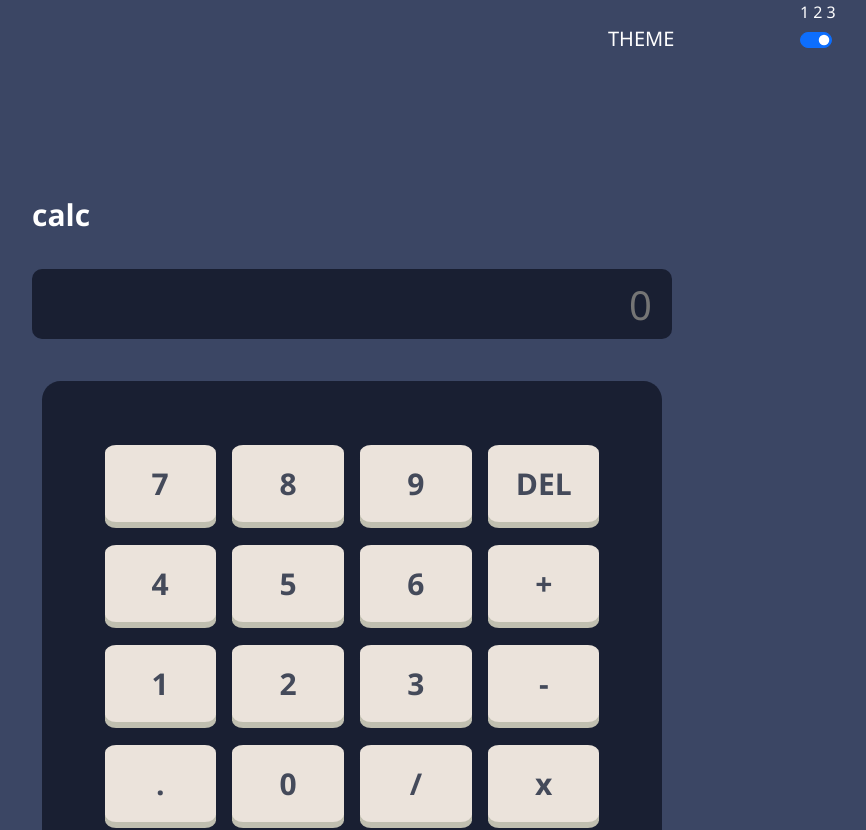
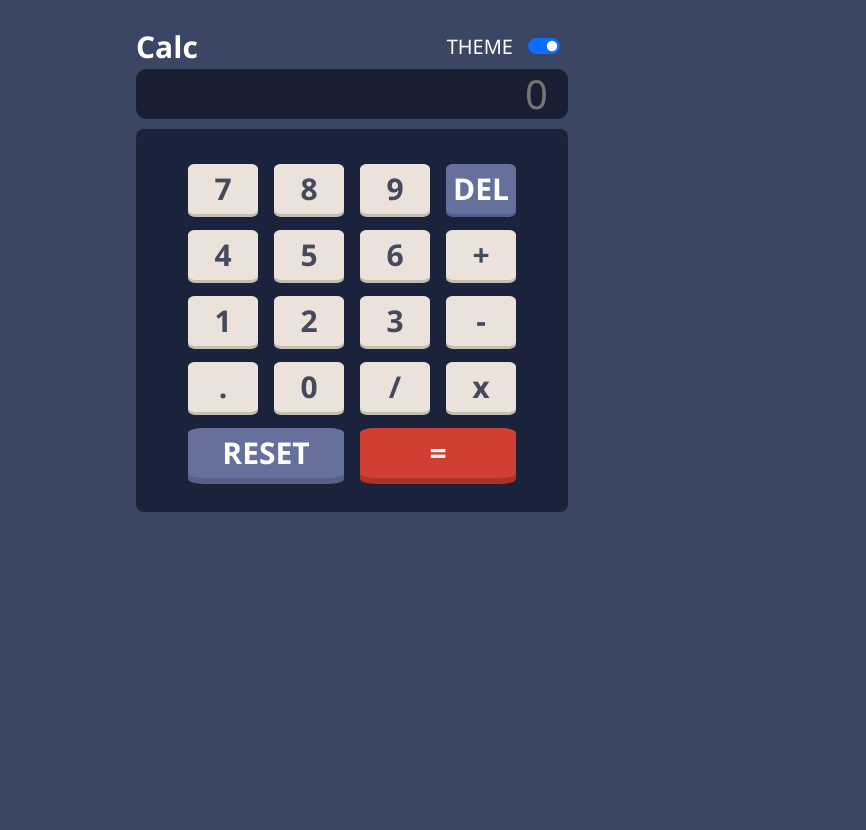
Before and after one commit to Folajomi1/our-project, a plain HTML site: page index.html in a window 1280 px wide. Shown: the top 830 px of the page, without its empty margins (288-1154 px from the left). After the commit the page ends 800 px from the top, so only its background shows below. Drawn offline with nearby package versions, Linux system fonts and the light colour scheme.

Commit message:
“my-first-commit”

```diff
--- a/index.html
+++ b/index.html
@@ -15,14 +15,12 @@
   </head>
   <body>
     <section class="calculator">
-      <div>
-        <p class="nav-1 justify-content-end">1 2 3</p>
-      </div>
-      <span class="cal">calc</span>
-      <div class="nav">
-        <div class="theme">
-          <p>THEME</p>
-        </div>
+      <!-- <div class="theme-number">123</div> -->
+      <div class="calc-theme">
+        <div class="cal">Calc</div>
+
+        <div class="theme-toggle">
+          <div class="theme">THEME</div>
           <div class="form-check form-switch">
             <input
               class="form-check-input"
@@ -31,7 +29,11 @@
               id="flexSwitchCheckChecked"
               checked
             />
-          <label class="form-check-label" for="flexSwitchCheckChecked"></label>
+            <label
+              class="form-check-label"
+              for="flexSwitchCheckChecked"
+            ></label>
+          </div>
         </div>
       </div>
       <input type="text" class="screen" placeholder="0" />
@@ -41,7 +43,7 @@
         <button onclick="calculate(7)">7</button>
         <button onclick="calculate(8)">8</button>
         <button onclick="calculate(9)">9</button>
-        <button onclick="del()">DEL</button>
+        <button onclick="del()" class="grey">DEL</button>
         <button onclick="calculate(4)">4</button>
         <button onclick="calculate(5)">5</button>
         <button onclick="calculate(6)">6</button>
@@ -60,7 +62,7 @@
         <button onclick="reset()" class="reset-equality delete-reset">
           RESET
         </button>
-        <button onclick="result('=')" class="reset-equality equality-red">
+        <button onclick="Result()" class="reset-equality equality-red">
           =
         </button>
       </div>
--- a/script.js
+++ b/script.js
@@ -12,7 +12,16 @@ function del() {
 
 result.addEventListener('click', function () {})
 
+// make the result = work
+
+let Result = () => {
+  try {
+    result.value = eval(result.value)
+  } catch (err) {
+    alert('Enter the valid input')
+  }
+}
 // clear the whole input (please check out why this isnt working)
 function reset() {
-  reset.value = ''
+  result.value = ''
 }
--- a/style.css
+++ b/style.css
@@ -7,90 +7,88 @@
   justify-content: center;
   align-items: center;
 }
-section {
-  height: fit-content;
-  /* margin: 0; */
-  padding: 3% 5% 4.5%;
+.calculator {
+  padding: 5%;
 }
 body {
   background-color: rgb(59, 70, 100);
 }
 
-.nav-1 {
+.theme-number {
+  position: absolute;
+  right: 10;
+}
+
+.calc-theme {
+  display: flex;
+  justify-content: space-between;
   color: #fff;
-  position: absolute;
-  left: 85vw;
-  bottom: 95vh;
 }
-/* .nav {
-    display: flexbox;
-    margin: 8px;
-    float: right;
-  } */
+
+.theme-toggle {
+  display: flex;
+}
 .theme {
   margin-right: 15px;
   font-size: 20px;
-  color: #fff;
-  position: absolute;
-  left: 70vw;
-  top: 3vh;
-}
-.form-switch {
-  position: absolute;
-  left: 85vw;
-  top: 3.5vh;
 }
 .cal {
-  font-family: 'Segoe UI', Tahoma, Geneva, Verdana, sans-serif;
   font-size: 30px;
   font-weight: bold;
-  color: #fff;
 }
+
 .screen {
   width: 100%;
-  height: 70px;
+  height: 50px;
   background-color: rgb(25, 31, 50);
   border: none;
   border-radius: 10px;
   text-align: end;
   color: rgb(254, 252, 253);
-  /* pointer-events: none; */
-  margin: 5% 0;
+  pointer-events: none;
   font-size: 40px;
   padding: 20px;
+  word-wrap: break-word;
 }
 .grids {
   display: grid;
-  grid-template-columns: repeat(4, 20%);
-  /* grid-template-rows: repeat(5, 20%); */
-  grid-gap: 6% 3%;
-  /* row-gap: 0; */
-  margin: 10px;
   justify-content: center;
-  /* height: 70%; */
-  /* overflow: hidden; */
-  height: fit-content;
-  padding: 10% 5% 28%;
-  border: 10px;
-  background-color: rgb(25, 31, 50);
-  border-radius: 3%;
+  align-content: center;
+  grid-template-columns: repeat(4, 70px);
+  grid-template-rows: repeat(5, 50px);
+  margin: 10px 0;
+  grid-gap: 1rem;
+  padding: 8%;
+  background-color: rgb(26, 34, 60);
+  border-radius: 0.5rem;
 }
+
 .reset-equality {
   grid-column: span 2;
 }
-
+.grids .grey {
+  background: rgb(101, 113, 154);
+  color: white;
+  box-shadow: 0 3px 0 rgb(80, 95, 143);
+}
 button {
+  cursor: pointer;
   border-radius: 10%;
   border: none;
-  /* height: 50%; */
-  box-shadow: 10%;
+  height: 100%;
+  box-shadow: 5%;
   font-size: 30px;
   font-weight: bold;
   color: rgb(68, 74, 90);
+  outline: none;
   background-color: hwb(30 86% 8%);
-  box-shadow: 0 6px 0 rgb(192, 191, 176);
-  padding: 1rem 0.7rem;
+  box-shadow: 0 3px 0 rgb(192, 191, 176);
 }
+
+button:hover {
+  background-color: rgb(192, 191, 176);
+}
+
 .delete-reset {
   background: rgb(101, 113, 154);
   color: #fff;
@@ -107,18 +105,18 @@ button {
 // No media query for `xs` since this is the default in Bootstrap */
 
 /* // Small devices (landscape phones, 576px and up) */
-@media (min-width: 576px) {
+/* @media (min-width: 576px) {
   .calculator {
     padding: 6% 10%;
     height: 100vh;
   }
-}
+} */
 
 /* // Medium devices (tablets, 768px and up) */
 @media (min-width: 768px) {
-  .calculator {
-    padding: 15% 25%;
-    height: 100vh;
+  body {
+    width: 30rem;
+    margin: auto;
   }
 }
 
```
Lines whose indentation alone changed are shown as unchanged.
